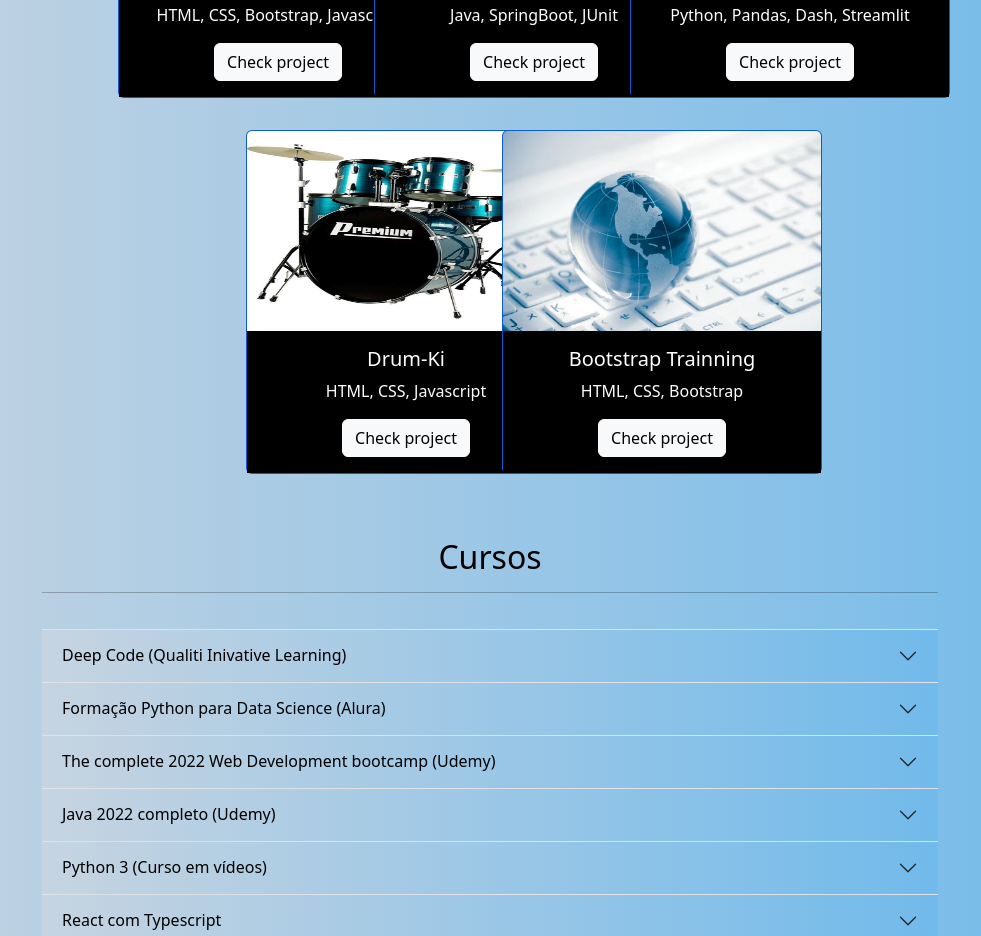
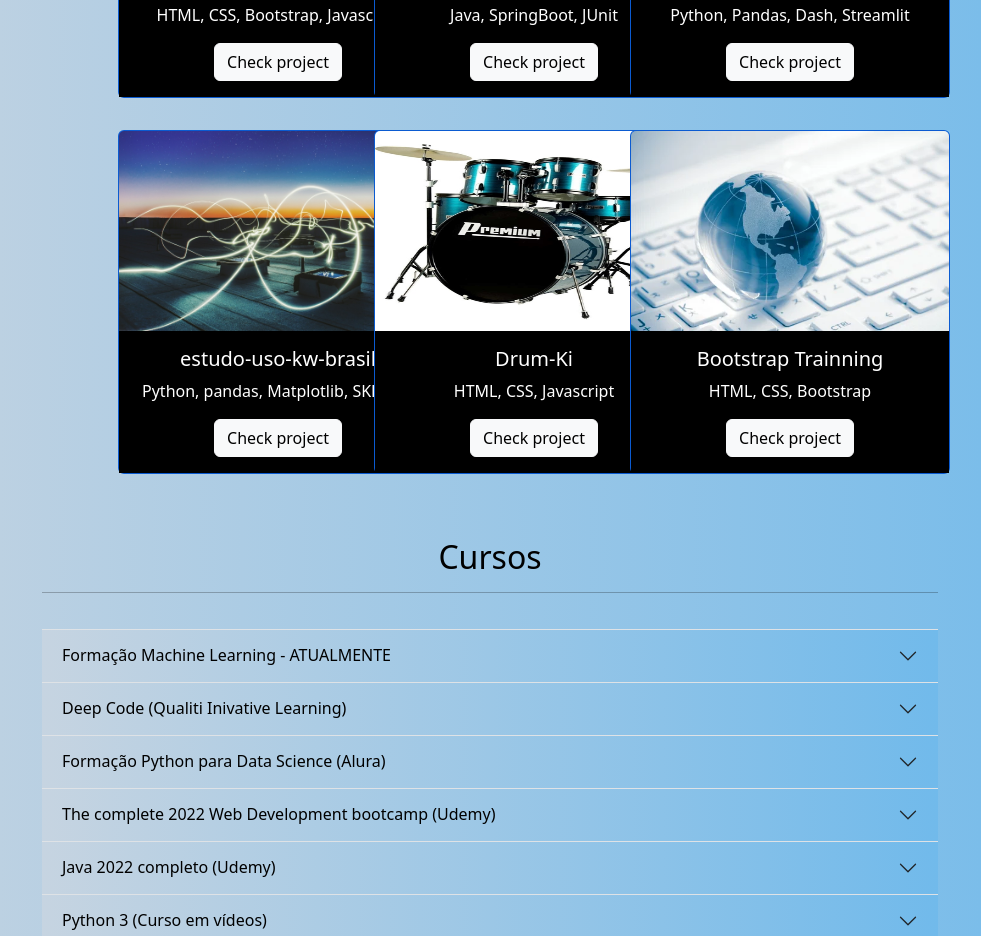
Before and after one commit to RafaelMoraesCruz/Portif-lio, a plain HTML site: page index.html in a window 1280 px wide. Shown: the part 1972-2908 px from the top of the page, without its empty margins (150-1131 px from the left). Drawn offline with nearby package versions, Linux system fonts and the light colour scheme.

Commit message:
new course and projects

```diff
--- a/cursos.js
+++ b/cursos.js
@@ -1,4 +1,8 @@
-CURSOS = [
+CURSOS = [(curso = {
+  nome: "Formação Machine Learning - ATUALMENTE",
+  descricao:
+    "Machine Learning: classificação com SKLearn; Machine Learning: classificação por trás dos panos; Machine Learning: lidando com dados de muitas dimensões; Clustering aplicado: recomendando músicas com K-Means; Clustering: extraindo padrões de dados; Machine Learning: validação de modelos; Machine Learning parte 1: otimização de modelos através de hiperprâmetros; Machine Learning parte 2: otimização com exploração aleatória.",
+}),
   (curso = {
     nome: "Deep Code (Qualiti Inivative Learning)",
     descricao:
@@ -7,21 +11,21 @@ CURSOS = [
   (curso = {
     nome: "Formação Python para Data Science (Alura)",
     descricao:
-      "Scraping com Python: coleta de dados na web, Python para Data Science: linguagem e Numpy, Python para Data Science: Funções, Pacotes e Pandas, Python para Data Science, Python Pandas: tratando e analisando dados, Pandas: formatos diferentes de entrada e saída (IO), Data Visualization: explorando com Seaborn, Data Science: análise de series temporais, Corretor Ortográfico em Python: aplicando técnicas de NLP",
+      "Scraping com Python: coleta de dados na web, Python para Data Science: linguagem e Numpy, Python para Data Science: Funções, Pacotes e Pandas, Python para Data Science, Python Pandas: tratando e analisando dados, Pandas: formatos diferentes de entrada e saída (IO), Data Visualization: explorando com Seaborn, Data Science: análise de series temporais, Corretor Ortográfico em Python: aplicando técnicas de NLP.",
   }),
   (curso = {
     nome: "The complete 2022 Web Development bootcamp (Udemy)",
-    descricao: "HTML, CSS, Javascript, Node, React, Web3 and DApps",
+    descricao: "HTML, CSS, Javascript, Node, React, Web3 and DApps.",
   }),
   (curso = {
     nome: "Java 2022 completo (Udemy)",
     descricao:
-      "Fundamentos Java, Orientação a Objeto, Programação Funcional, MySQL, Spring Boot, JPA, Hibernate",
+      "Fundamentos Java, Orientação a Objeto, Programação Funcional, MySQL, Spring Boot, JPA, Hibernate.",
   }),
   (curso = {
     nome: "Python 3 (Curso em vídeos)",
     descricao:
-      "Fundamentos do python, lógica de programação, Orientação a objeto",
+      "Fundamentos do python, lógica de programação, Orientação a objeto.",
   }),
   (curso = {
     nome: "React com Typescript",
@@ -41,12 +45,12 @@ CURSOS = [
   (curso = {
     nome: "MySQL (Curso em vídeo)",
     descricao:
-      "Uso básico do MySQl (CREATE, SELECT, UPDATE, INSERT, DROP, DELETE,JOIN)",
+      "Uso básico do MySQl (CREATE, SELECT, UPDATE, INSERT, DROP, DELETE,JOIN).",
   }),
   (curso = {
     nome: "Git e Github (Curso em Video)",
     descricao:
-      "Uso básico de git e github (clone, push & pull, branchs, pull request, commits...)",
+      "Uso básico de git e github (clone, push & pull, branchs, pull request, commits...).",
   }),
 ];
 
--- a/index.html
+++ b/index.html
@@ -94,7 +94,7 @@
                 alt="MaristaSaoLuis-alt"
               />
             </a>
-            <h3>Marista são luis</h3>
+            <h3>Marista São Luis</h3>
             <p>Ensino fundamental e médio</p>
           </div>
           <div class="col-sm-6 col-md-6 col-lg-4 formacao-item">
@@ -108,7 +108,7 @@
             <a href="https://www.cesar.school/">
               <img src="./imagens/Cesar.png" alt="Cesar-alt" />
             </a>
-            <h3>CESAR School</h3>
+            <h3>CESAR School (atualmente)</h3>
             <p>Pós-graduação em Engenharia e análise de dados</p>
           </div>
         </div>
@@ -161,7 +161,7 @@
           /></svg
       ></a>
       <a
-        href="https://drive.google.com/file/d/1nChyagqRe5_ovamaX2wiYzVh9N0_ESwu/view?usp=sharing"
+        href="https://docs.google.com/document/d/1_lUBnvWdFZysFDIYpf-5QVesuioX1ke-/edit?usp=sharing&ouid=109745367797401027103&rtpof=true&sd=true"
       >
         <svg
           xmlns="http://www.w3.org/2000/svg"
--- a/projetos.js
+++ b/projetos.js
@@ -12,7 +12,8 @@ PROJETOS = [
     url: "https://github.com/RafaelMoraesCruz/Estudo-dataSet-Pokemon--p-s-",
     descricao: "projeto",
     image: "./imagens/pokemon.jpg",
-  }),(projeto3 = {
+  }),
+  (projeto3 = {
     titulo: "Coleta Seletiva Recife",
     tecnologias: "Python, Pandas, BeautifulSoap, Streamlit",
     url: "https://github.com/RafaelMoraesCruz/pontos_coleta_recife",
@@ -39,13 +40,23 @@ PROJETOS = [
     url: "https://github.com/RafaelMoraesCruz/dashboard-cesar-completo",
     descricao: "projeto",
     image: "./imagens/acidente-de-transito.jpg",
-  }),(projeto7 = {
-    titulo: "Drum-Ki",
-    tecnologias: "HTML, CSS, Javascript",
-    url: "https://rafaelmoraescruz.github.io/Drum-Kit/",
+  }),
+  (projeto7 = {
+    titulo: "estudo-uso-kw-brasil",
+    tecnologias: "Python, pandas, Matplotlib, SKLearn",
+    url: "https://github.com/RafaelMoraesCruz/estudo-uso-kw-brasil",
     descricao: "projeto",
-    image: "./imagens/bateria.jpg",
-  }),(projeto8 = {
+    image: "./imagens/energia.jpg",
+  }),(
+    (projeto8 = {
+      titulo: "Drum-Ki",
+      tecnologias: "HTML, CSS, Javascript",
+      url: "https://rafaelmoraescruz.github.io/Drum-Kit/",
+      descricao: "projeto",
+      image: "./imagens/bateria.jpg",
+    })
+  ),
+  (projeto9 = {
     titulo: "Bootstrap Trainning",
     tecnologias: "HTML, CSS, Bootstrap",
     url: "https://rafaelmoraescruz.github.io/Bootstrap-Trainning/",
```
Also changed, not shown: imagens/energia.jpg (added).
